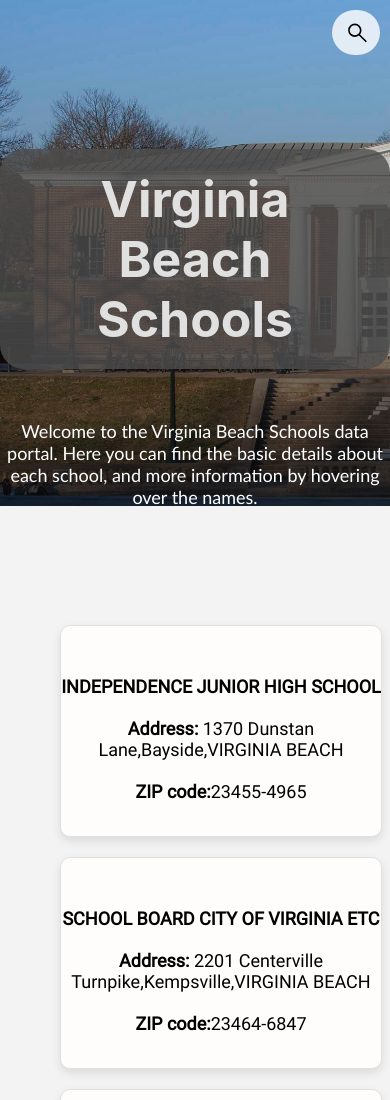
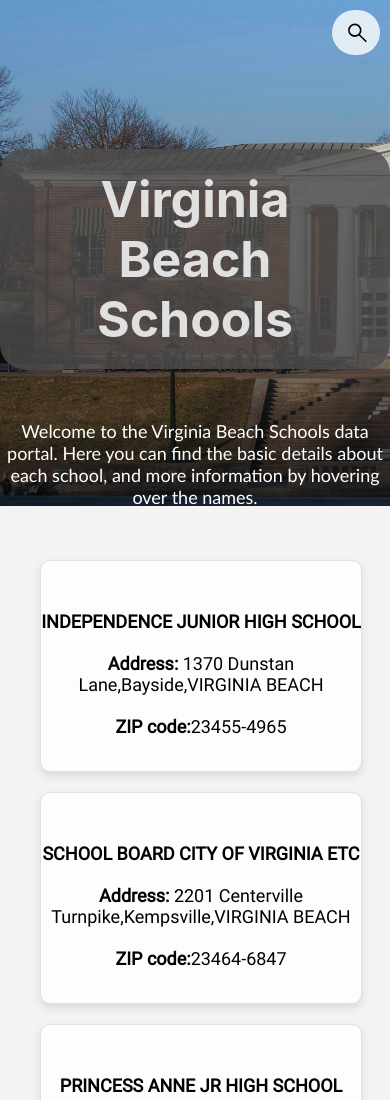
Before and after one commit to Durga-Kondaveeti/Virginia_Schools_data, a React (Create React App) app: page / in a window 390 px wide. Shown: the top 1100 px of the page. Built offline with nearby package versions, Linux system fonts and the light colour scheme.

Commit message:
Update data.css

```diff
--- a/src/style/data.css
+++ b/src/style/data.css
@@ -83,6 +83,7 @@ main {
 @media only screen and (max-width: 600px) {
     .App-header {
       background-size: 100vmax 60vmax;
+      min-height: 60vh;
     }
   .data-container .row{
       display: grid;
@@ -90,6 +91,9 @@ main {
   }
     .data-box {
         margin: 10px 10px !important;
+    }
+    .data-container{
+        margin-left: 30px !important;
     }
 }
 @media only screen and (min-width: 768px) and (max-width: 1040px) {
```
